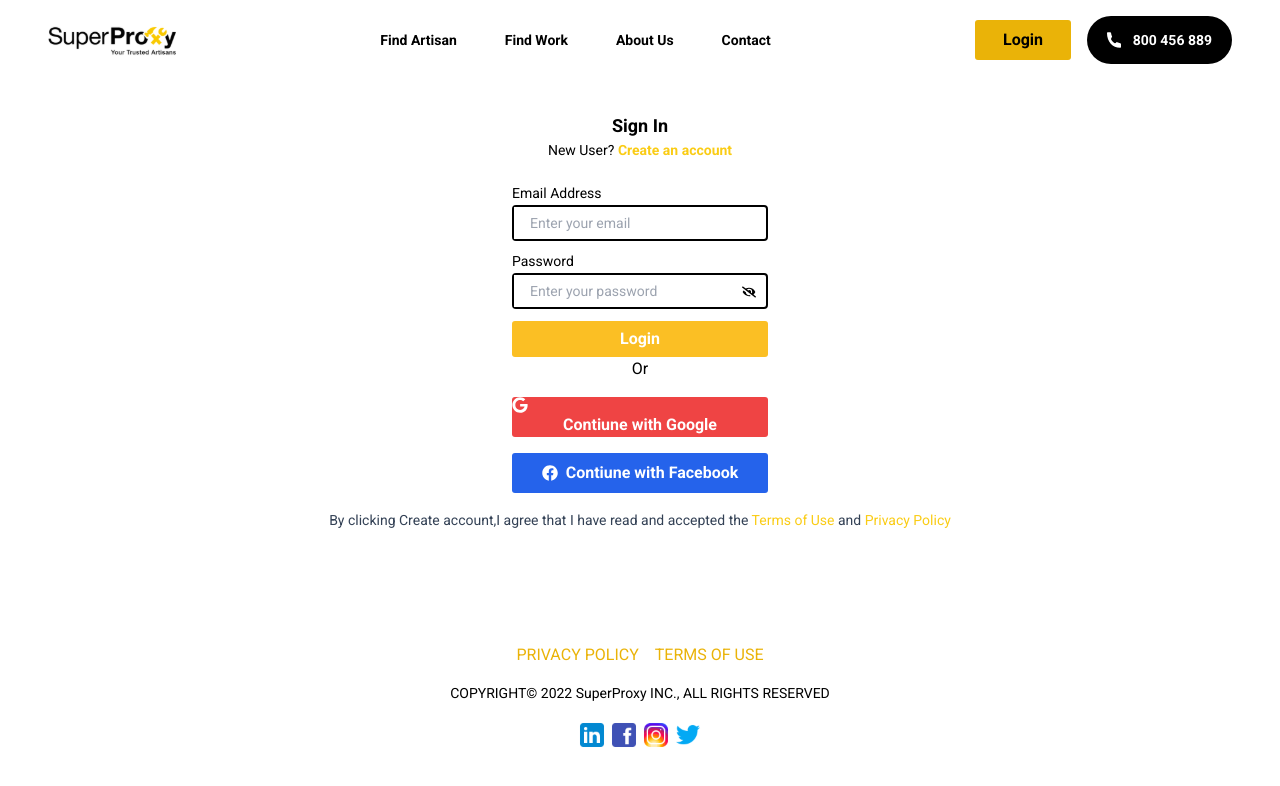
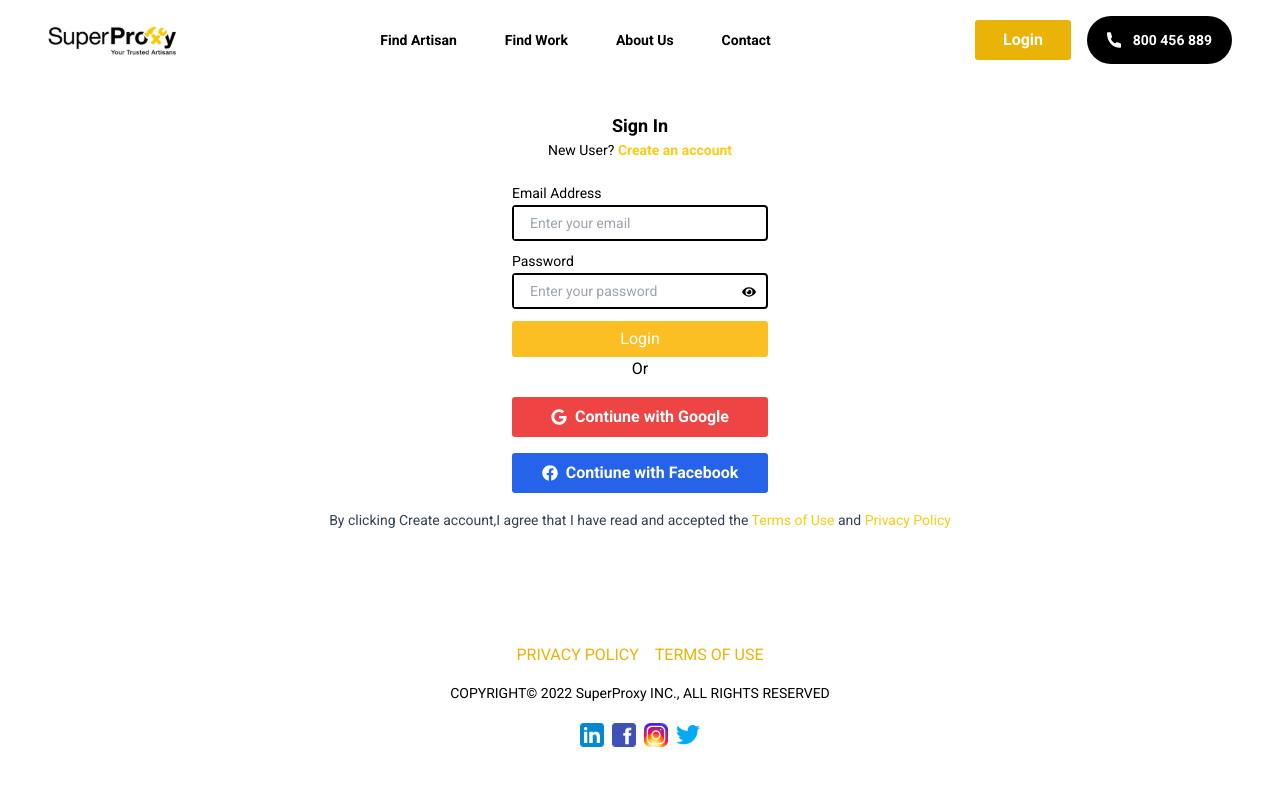
Before and after one commit to iamkennis/Artisan-Finder, a Next.js app: page /signin in a window 1280 px wide. Shown: the top 786 px of the page. Built offline with nearby package versions, Linux system fonts and the light colour scheme.

Commit message:
fix the features

```diff
--- a/components/Home/Features.tsx
+++ b/components/Home/Features.tsx
@@ -107,7 +107,7 @@ export default function Features() {
 							years of experience, and the exact skills you’re looking for.
 						</p>
 						<button
-							className='bg-yellow-500 hover:bg-yellow-600 h-10 w-32 lg:h-10 lg:w-28 rounded-[3px] font-bold'
+							className='bg-yellow-500 text-white hover:bg-yellow-600 h-10 w-32 lg:h-10 lg:w-28 rounded-[3px] font-bold'
 							onClick={handleHire}>
 							Hire now
 						</button>
--- a/components/Home/Findhire.tsx
+++ b/components/Home/Findhire.tsx
@@ -33,7 +33,7 @@ export default function FindHire() {
 									className='h-12 bg-white w-full px-4 lg:pl-8 lg:max-w-sm rounded-md outline-none border-none'
 									placeholder='Search'
 								/>
-								<button className='bg-yellow-500 hover:bg-yellow-600 h-12 px-4 max-w-xl rounded-r-md font-bold'>
+								<button className='bg-yellow-500 text-white hover:bg-yellow-600 h-12 px-4 max-w-xl rounded-r-md font-bold'>
 									Search
 								</button>
 							</form>
--- a/components/Home/Findwork.tsx
+++ b/components/Home/Findwork.tsx
@@ -28,7 +28,7 @@ export default function FindWork() {
 										className='h-12 bg-white w-full px-4 lg:pl-8 lg:max-w-sm rounded-md outline-none border-none'
 										placeholder='Search'
 									/>
-									<button className='bg-yellow-500 hover:bg-yellow-600 h-12 px-4 max-w-xl rounded-r-md font-bold'>
+									<button className='bg-yellow-500 hover:bg-yellow-600 h-12 text-white px-4 max-w-xl rounded-r-md font-bold'>
 										Search
 									</button>
 								</form>
--- a/components/Home/Footer.tsx
+++ b/components/Home/Footer.tsx
@@ -3,7 +3,7 @@ import React from 'react'
 export default function Footer() {
   return (
 		<div>
-			<div className='text-center my-8 h-full'>
+			<div className='text-center my-8 h-full px-18'>
 				<ul className='flex flex-col lg:flex-row lg:gap-4 lg:justify-center text-yellow-500'>
 					<li>PRIVACY POLICY</li>
 					<li>TERMS OF USE</li>
--- a/components/Home/Hero.tsx
+++ b/components/Home/Hero.tsx
@@ -49,7 +49,7 @@ export default function Hero() {
 									Artisan within reach.
 								</p>
 								<button
-									className='bg-yellow-500 hover:bg-yellow-600 h-10 w-28 rounded-[3px] font-bold'
+									className='bg-yellow-500 text-white hover:bg-yellow-600 h-10 w-28 rounded-[3px] font-bold'
 									onClick={handleWork}>
 									Find work
 								</button>
--- a/components/Home/NavBar.tsx
+++ b/components/Home/NavBar.tsx
@@ -2,6 +2,7 @@ import React, { useState } from 'react';
 import Link from 'next/link';
 import { FaHamburger, FaTimes } from 'react-icons/fa';
 import { useRouter } from 'next/router';
+import Button from '../ui/Button';
 
 export const useToggle = (intialState = false) => {
 	const [state, setState] = useState(intialState);
@@ -54,7 +55,7 @@ export default function NavBar() {
 				</ul>
 				<div className='hidden md:hidden lg:flex lg:flex-row h-full gap-4 my-4 items-center'>
 					<button
-						className='bg-yellow-500 hover:bg-yellow-600 p-2 h-10 w-24 rounded-[3px] font-bold'
+						className='bg-yellow-500 hover:bg-yellow-600 text-white p-2 h-10 w-24 rounded-[3px] font-bold'
 						onClick={handleRouter}>
 						Login
 					</button>
@@ -88,11 +89,12 @@ export default function NavBar() {
 							</li>
 						</ul>
 						<div className='flex flex-col my-4 space-y-4 items-center'>
-							<button
+							<Button onClick={handleRouter}>Login</Button>
+							{/* <button
 								className='bg-yellow-500 hover:bg-yellow-600 p-2 h-10 w-24 rounded-[3px] font-bold'
 								onClick={handleRouter}>
 								Login
-							</button>
+							</button> */}
 							<button className='bg-white font-bold text-sm hover:bg-gray-600 p-3 px-5  h-12  rounded-full'>
 								800 456 889
 							</button>
--- a/components/auth/SignIn.tsx
+++ b/components/auth/SignIn.tsx
@@ -1,4 +1,4 @@
-import { useState } from 'react';
+import { useState,useReducer } from 'react';
 import Button from '../ui/Button';
 import Input from '../ui/Input';
 import Link from 'next/link';
@@ -6,6 +6,17 @@ import { FaEye, FaEyeSlash, FaFacebook, FaGoogle } from 'react-icons/fa';
 import { useToggle } from '../Home/NavBar';
 
 export default function SignIn() {
+	// const [event, updateEvent] = useReducer(
+	// 	(prev: any, next: any) => {
+	// 		return { ...prev, ...next };
+	// 	},
+	// 	{
+	// 		email: '',
+	// 		password: '',
+	// 		isToggle: '',
+	// 		loading: false
+	// 	},
+	// );
 	const [email, setEmail] = useState('');
 	const [password, setPassword] = useState('');
 	const [isToggle, toggle]: any = useToggle();
@@ -37,12 +48,12 @@ export default function SignIn() {
 				<div className='my-2'>
 				<Input
 							label='Password'
-						type={isToggle ? 'password' : 'text'}
+							type={isToggle ? 'text' : 'password'}
 							onChange={setPassword}
 							placeholder='Enter your password'
 							value={password}
 							onClick={toggle}
-						icons={isToggle ? <FaEye /> : <FaEyeSlash />}
+							icons={isToggle ? <FaEyeSlash /> : <FaEye />}
 						/>
 				</div>
 				<div className='mt-3'>
@@ -52,7 +63,9 @@ export default function SignIn() {
 			<div className='flex flex-col gap-4'>
 				<span className='text-center'>Or</span>
 				<button className='h-10 w-64 border-1 border-gray-200 text-white bg-red-500 font-bold rounded-[3px] text-black'>
+					<span className='flex justify-center items-center gap-2'>
 					<FaGoogle /> Contiune with Google
+					</span>
 				</button>
 				<button className='h-10 w-64 text-white bg-blue-600 rounded-[3px] font-bold text-black'>
 					<span className='flex justify-center items-center gap-2'>
@@ -60,7 +73,7 @@ export default function SignIn() {
 					</span>
 				</button>
 			</div>
-			<div className='text-center mt-4'>
+			<div className='text-center mt-4 px-18'>
 				<p className='text-slate-700 text-sm leading-none my-1'>
 					By clicking Create account,I agree that I have read and accepted the{' '}
 					<span className='text-yellow-400'>Terms of Use</span> and{' '}
--- a/components/auth/SignUp.tsx
+++ b/components/auth/SignUp.tsx
@@ -45,7 +45,7 @@ export default function SignUp() {
 			</div>
 
 			<form>
-				<div className='grid grid-cols-2 items-center gap-4'>
+				<div className='grid md:grid-cols-2 items-center gap-4'>
 					<div>
 						<Input
 							label='Name'
@@ -77,12 +77,12 @@ export default function SignUp() {
 					<div>
 						<Input
 							label='Password'
-							type={isToggle ? 'password' : 'text'}
+							type={isToggle ? 'text' : 'password'}
 							onChange={setPassword}
 							placeholder='Enter your password'
 							value={password}
 							onClick={toggle}
-							icons={isToggle ? <FaEye /> : <FaEyeSlash />}
+							icons={isToggle ? <FaEyeSlash /> : <FaEye />}
 						/>
 					</div>
 					<div>
@@ -112,8 +112,8 @@ export default function SignUp() {
 			<div className='mt-4'>
 				<Button loading={loading}>Create Account</Button>
 			</div>
-			<div className='text-center my-4'>
-				<p className='text-slate-700 text-sm leading-none my-1'>
+			<div className='text-center my-4 px-18'>
+				<p className='text-slate-700 md:max-w text-sm leading-none my-1'>
 					By clicking Create account,I agree that I have read and accepted the{' '}
 					<span className='text-yellow-400'>Terms of Use</span> and{' '}
 					<span className='text-yellow-400'>Privacy Policy</span>
--- a/components/ui/Button.tsx
+++ b/components/ui/Button.tsx
@@ -2,13 +2,14 @@ import React, { useState } from 'react';
 import Spinner from './Spinner';
 
 interface ButtonProps {
-	children: any;
-	loading: Boolean;
+	children?: any;
+	loading?: Boolean;
+	onClick?: () => void
 }
 
-const Button: React.FC<ButtonProps> = ({ children, loading }) => {
+const Button: React.FC<ButtonProps> = ({ children, loading,onClick }) => {
 	return (
-		<button className='h-9 w-64 bg-amber-400 hover:bg-yellow-600  rounded-[3px] font-semibold text-white'>
+		<button onClick={onClick} className='h-9 w-64 bg-amber-400 hover:bg-yellow-600  rounded-[3px] font-normal text-white'>
 			{children}
 			{loading && <Spinner />}
 		</button>
```
Lines whose indentation alone changed are shown as unchanged.
